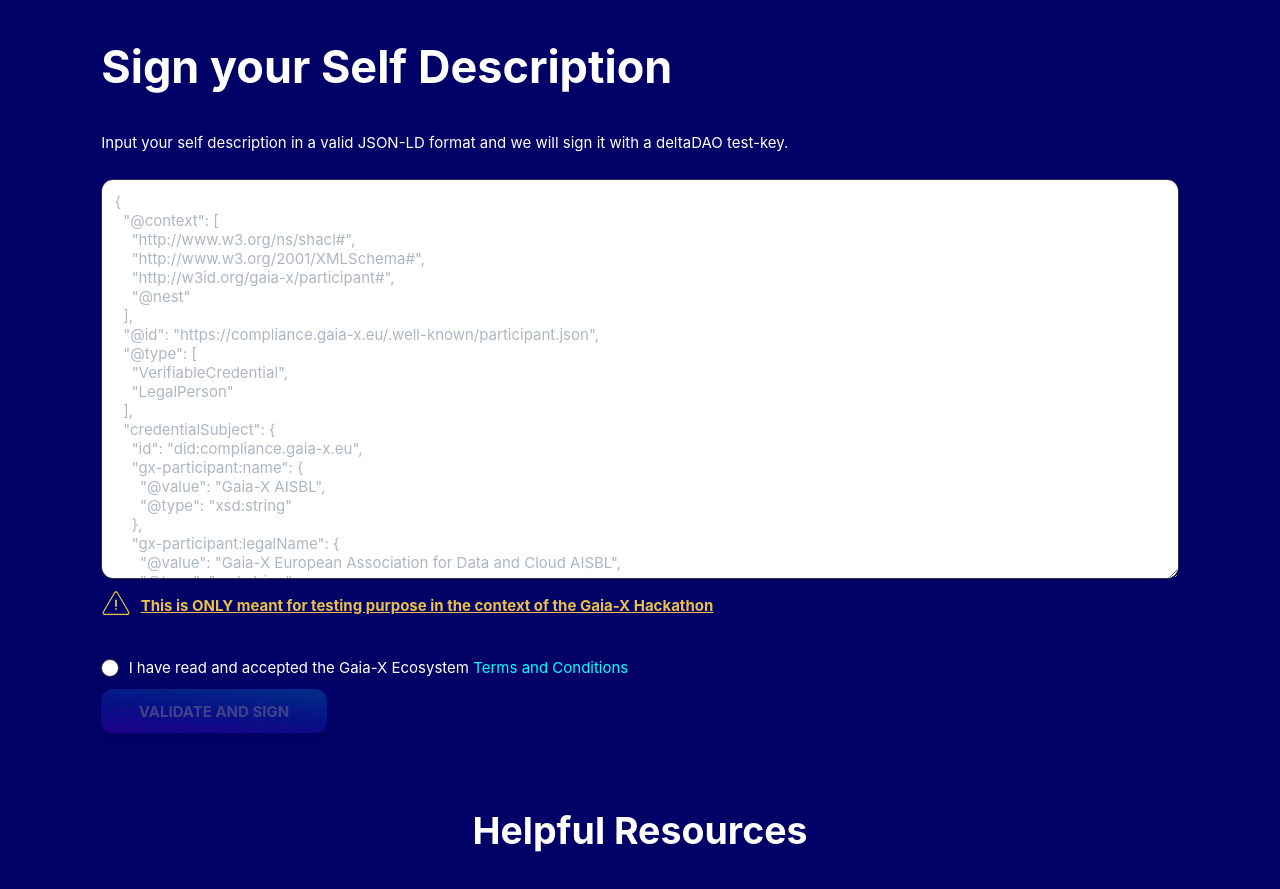
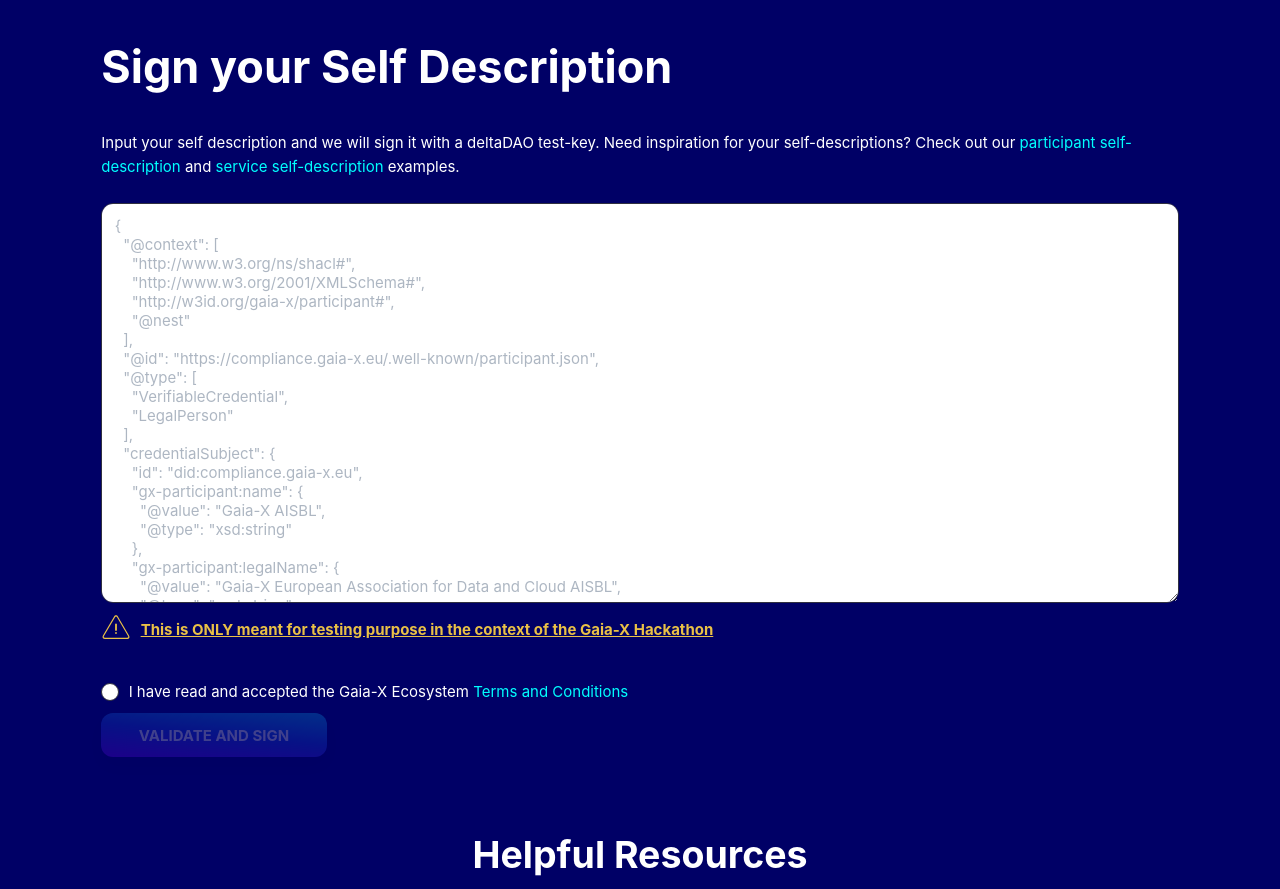
Before and after one commit to deltaDAO/self-description-signing-app, a Next.js app: page / in a window 1280 px wide. Shown: the part 2280-3169 px from the top of the page. Built offline with nearby package versions, Linux system fonts and the light colour scheme.

Commit message:
feat: add SDs examples

```diff
--- a/content/sign.json
+++ b/content/sign.json
@@ -5,6 +5,6 @@
   "titleFail": "Signing failed, see the errors below",
   "form": {
     "title": "Sign your Self Description",
-    "subtitle": "Input your self description in a valid JSON-LD format and we will sign it with a deltaDAO test-key."
+    "subtitle": "Input your self description and we will sign it with a deltaDAO test-key. Need inspiration for your self-descriptions? Check out our [participant self-description](https://raw.githubusercontent.com/deltaDAO/files/main/sd_examples/participant_sd.json) and [service self-description](https://raw.githubusercontent.com/deltaDAO/files/main/sd_examples/service_offering_experimental_sd.json) examples."
   }
 }
--- a/src/components/Home/SignForm.tsx
+++ b/src/components/Home/SignForm.tsx
@@ -7,6 +7,7 @@
 import styles from './SignForm.module.css'
 import content from '../../../content/sign.json'
 import placeholder from '../../../content/signFormPlaceholder.json'
+import Markdown from '../atoms/Markdown'
 
 export default function SignForm({
   errorsRef,
@@ -62,7 +63,7 @@
   return (
     <div className={styles.container}>
       <h1>{title}</h1>
-      <p>{subtitle}</p>
+      <Markdown text={subtitle} />
       <form onSubmit={(e) => handleSubmit(e)}>
         <textarea
           className={styles.textarea}
```
